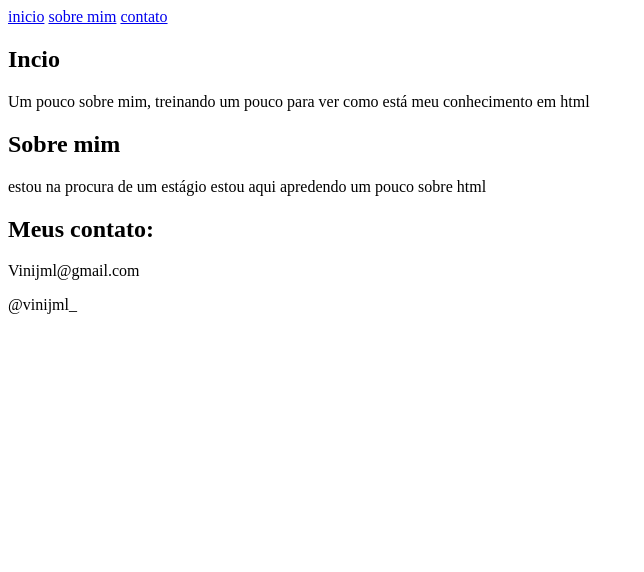
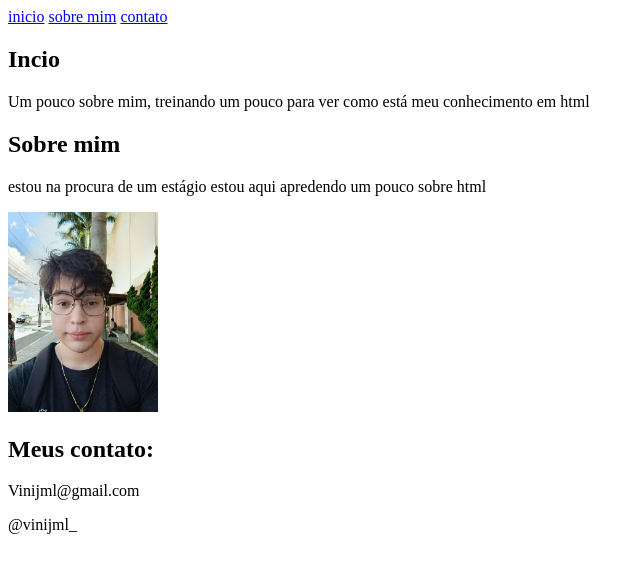
Before and after one commit to vinijml/symmetrical-robot, a plain HTML site: page index.html in a window 1280 px wide. Shown: the whole page, without its empty margins (0-644 px from the left). Drawn offline with Linux system fonts and the light colour scheme.

Commit message:
acreceitando foto no html

```diff
--- a/index.html
+++ b/index.html
@@ -19,6 +19,7 @@
             <p>
                 Um pouco sobre mim, treinando um pouco para ver como está meu conhecimento em html
             </p>
+         </section>
          <section id="sobre mim">
             <h2>
                Sobre mim
@@ -27,6 +28,7 @@
                 estou na procura de um estágio estou aqui apredendo um pouco sobre html
 
             </p>
+            <img src="./eu.jpeg" alt="esse sou eu" width="150">
          </section>
          <section id="contato">
             <h2>
@@ -39,8 +41,6 @@
                 @vinijml_
             </p>
          </section>
-
-        </section>
     </main>
 </body>
 </html>
```
Also changed, not shown: eu.jpeg (added).
